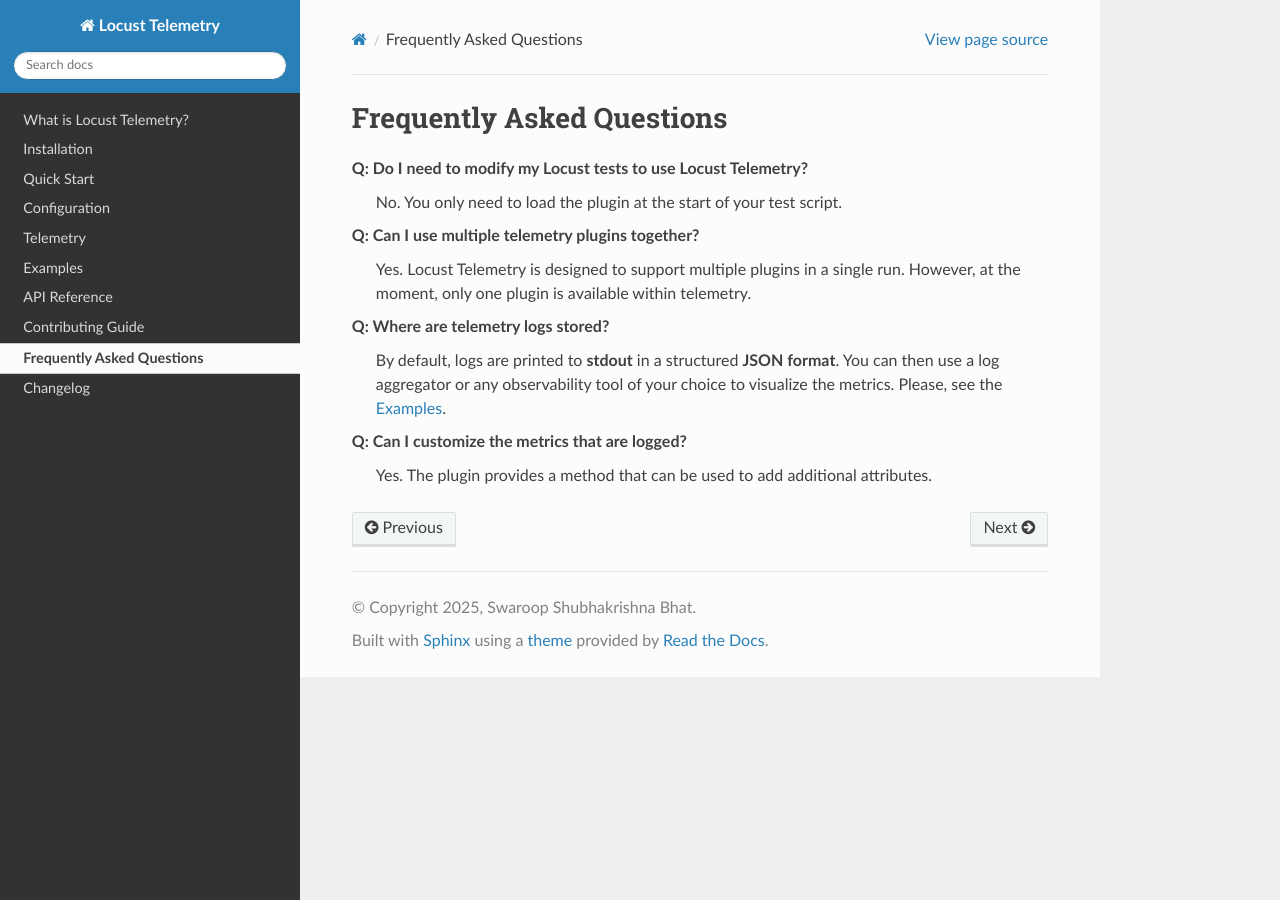
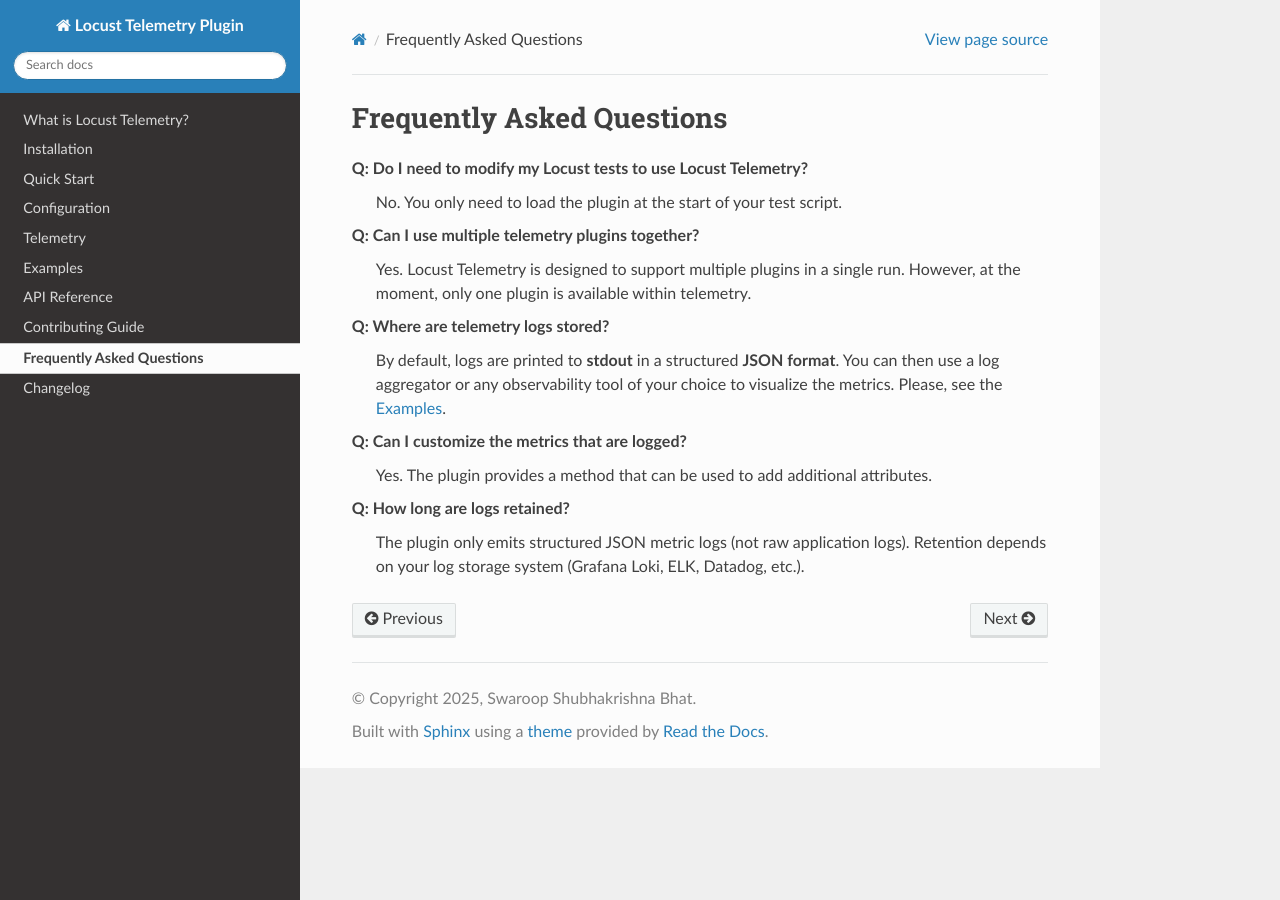
Before and after one commit to platform-crew/locust-telemetry, a Sphinx documentation site: the page built from docs/faq.rst, in a window 1280 px wide. Built offline with Sphinx 7.4.7 and the Read the Docs theme 3.1.0, drawn with Linux system fonts in a browser that asks for light colours.

Commit message:
Make SEO friendly

```diff
--- a/docs/conf.py
+++ b/docs/conf.py
@@ -11,7 +11,7 @@
 
 # -- Project information -----------------------------------------------------
 
-project = "Locust Telemetry"
+project = "Locust Telemetry Plugin"
 author = "Swaroop Shubhakrishna Bhat"
 copyright = f"{datetime.now().year}, {author}"
 release = "v0.1.0"
@@ -75,3 +75,9 @@
 # -- TODO settings -----------------------------------------------------------
 
 todo_include_todos = False
+
+html_title = "Locust Telemetry Documentation"
+html_short_title = "Locust Telemetry Plugin"
+html_theme_options = {
+    "description": "Logs Locust stats to JSON for easy monitoring and dashboards."
+}
--- a/docs/faq.rst
+++ b/docs/faq.rst
@@ -15,3 +15,7 @@
 
 **Q: Can I customize the metrics that are logged?**
     Yes. The plugin provides a method that can be used to add additional attributes.
+
+**Q: How long are logs retained?**
+    The plugin only emits structured JSON metric logs (not raw application logs).
+    Retention depends on your log storage system (Grafana Loki, ELK, Datadog, etc.).
--- a/docs/index.rst
+++ b/docs/index.rst
@@ -1,5 +1,5 @@
 =======================================
-Locust Telemetry Documentation
+Locust Telemetry Plugin Documentation
 =======================================
 
 Getting Started
```
Also changed, not shown: other parts of docs/index.rst (+1 -1 lines), README.md (+30 -18 lines), pyproject.toml (+11 -6 lines).
